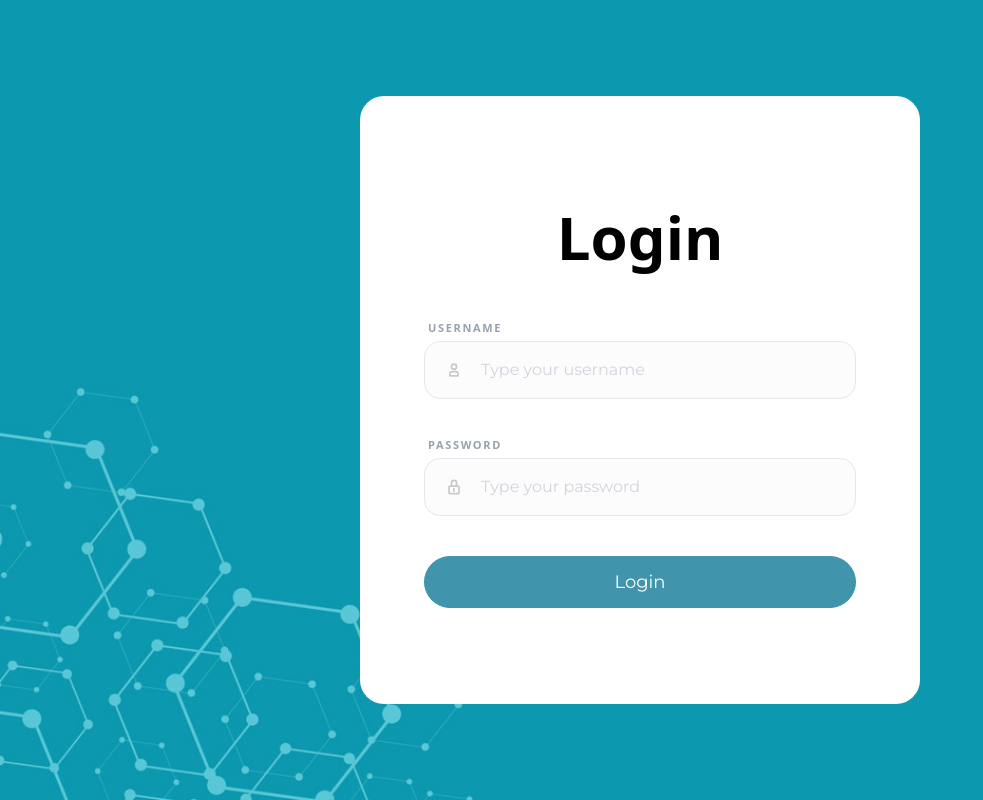
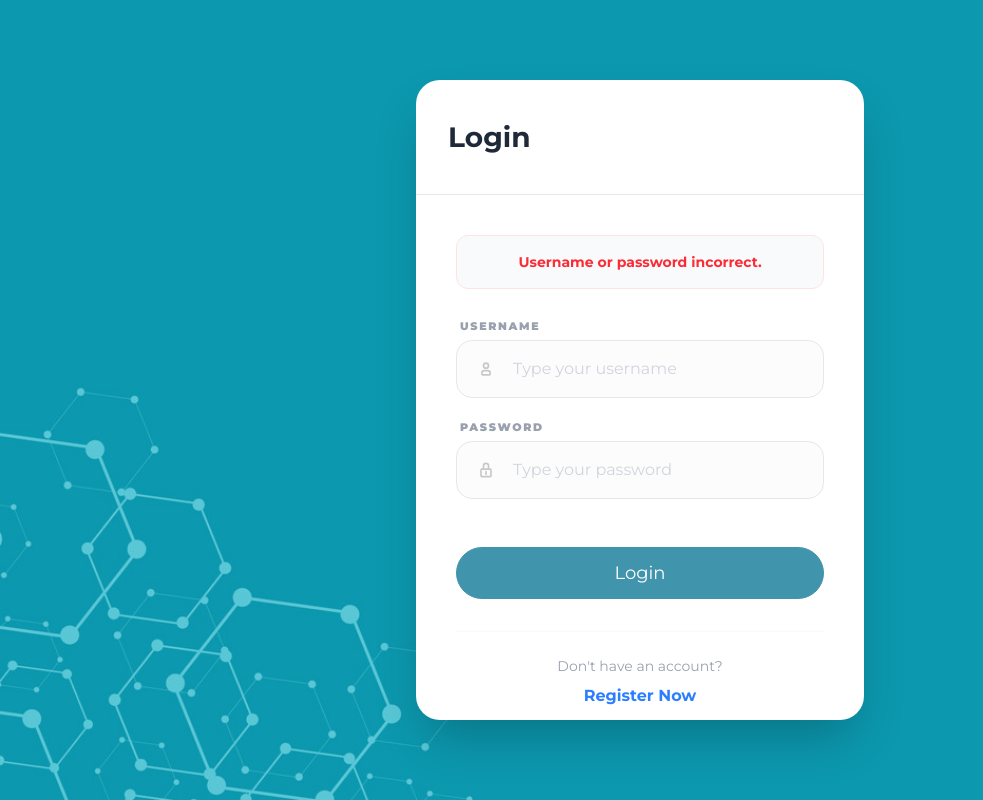
Before and after one commit to Junior264/Emergency, a React (Vite) app in the folder frontend/: page /login in a window 1280 px wide. Both pictures are taken after a click on the button "Login". Shown: the whole page, without its empty margins (0-983 px from the left). Built offline with nearby package versions, Linux system fonts and the light colour scheme; no server answers; a web font is replaced by a local one.

Commit message:
feat(frontend): Create Login site

```diff
--- a/frontend/src/sites/Login.jsx
+++ b/frontend/src/sites/Login.jsx
@@ -3,56 +3,78 @@ import { useNavigate } from "react-router-dom";
 import Button from "../components/Button";
 import Input from "../components/Input";
 import { lock, user } from "../assets/icons";
+import { UseAuth } from "../components/AuthContext";
 
 const Login = () => {
-    const [formData, setFormData] = useState({
-        username: '',
-        password: ''
-    });
-
     const [error, setError] = useState('');
     const navigate = useNavigate();
 
-    const handleChange = (e) => {
-        setFormData({
-            ...formData,
-            [e.target.name]: e.target.value
-        });
-    };
+    const [username, setUsername] = useState('');
+    const [password, setPassword] = useState('');
+    const { login } = UseAuth();
 
     const handleSubmit = async (e) => {
-        console.log("click")
         setError('');
-
         try {
-            const response = await fetch("http://localhost:8765/login", {
-                method: "POST",
-                headers: {
-                    "Content-Type": "application/json",
-                  },
-                body: JSON.stringify(formData)
-            });
-
-            if (response.status === 200) {
-                navigate('/')
-            } else {
-                const errorText = await res.text();
-                setError(errorText);
-            }
+            await login(username, password);
+            navigate("/");
         } catch (error) {
-            setError('An error occured during login');
+            setError('Username or password incorrect.');
         }
     };
 
     return (
-        <div className="flex justify-center items-center min-h-screen min-w-screen bg-auth bg-cover">
-            <div className="bg-white rounded-3xl flex justify-center items-center flex-col padding min-w-[35rem]">
-                <h2 className="text-6xl font-monserat font-bold leading-normal">Login</h2>
-                <form className="w-full flex flex-col mt-10 gap-10 ">
-                    <Input icon={user} name="username" label="Username" placeholder="Type your username" type="text" onChange={(e) => handleChange(e)}/>
-                    <Input icon={lock} name="password" label="Password" placeholder="Type your password" type="password" onChange={(e) => handleChange(e)}/>
-                    <Button label="Login" onClick={() => handleSubmit()} />
-                </form>
+        <div className="flex justify-center items-center min-h-screen min-w-screen bg-auth bg-cover font-montserrat p-4">
+            <div className='bg-white min-w-[35vw] max-h-[80vh] rounded-3xl shadow-2xl flex flex-col overflow-hidden'>
+
+                <div className='flex justify-between items-center p-8 border-b'>
+                    <h2 className='text-3xl font-bold text-gray-800'>Login</h2>
+                    <div className="bg-gray-100 p-2 rounded-full opacity-0">
+                        <div className="w-6 h-6"></div>
+                    </div>
+                </div>
+
+                <div className='p-10 flex flex-col gap-8'>
+                    {error && (
+                        <div className="bg-gray-50 border border-red-100 p-4 rounded-xl text-red-500 font-bold text-center text-sm">
+                            {error}
+                        </div>
+                    )}
+
+                    <div className="flex flex-col gap-6">
+                        <Input
+                            icon={user}
+                            name="username"
+                            label="Username"
+                            placeholder="Type your username"
+                            type="text"
+                            onChange={(e) => setUsername(e.target.value)}
+                        />
+
+                        <Input
+                            icon={lock}
+                            name="password"
+                            label="Password"
+                            placeholder="Type your password"
+                            type="password"
+                            onChange={(e) => setPassword(e.target.value)}
+                        />
+                    </div>
+
+                    <div className='flex flex-col gap-4 mt-4'>
+                        <Button label="Login" onClick={handleSubmit} />
+
+                        <div className="flex flex-col items-center gap-2 mt-4 pt-6 border-t border-gray-50">
+                            <p className="text-gray-400 text-sm">Don't have an account?</p>
+                            <button
+                                onClick={() => navigate('/register')}
+                                className='text-blue-500 font-bold hover:text-blue-600 transition-colors'
+                            >
+                                Register Now
+                            </button>
+                        </div>
+                    </div>
+                </div>
             </div>
         </div>
     );
```
